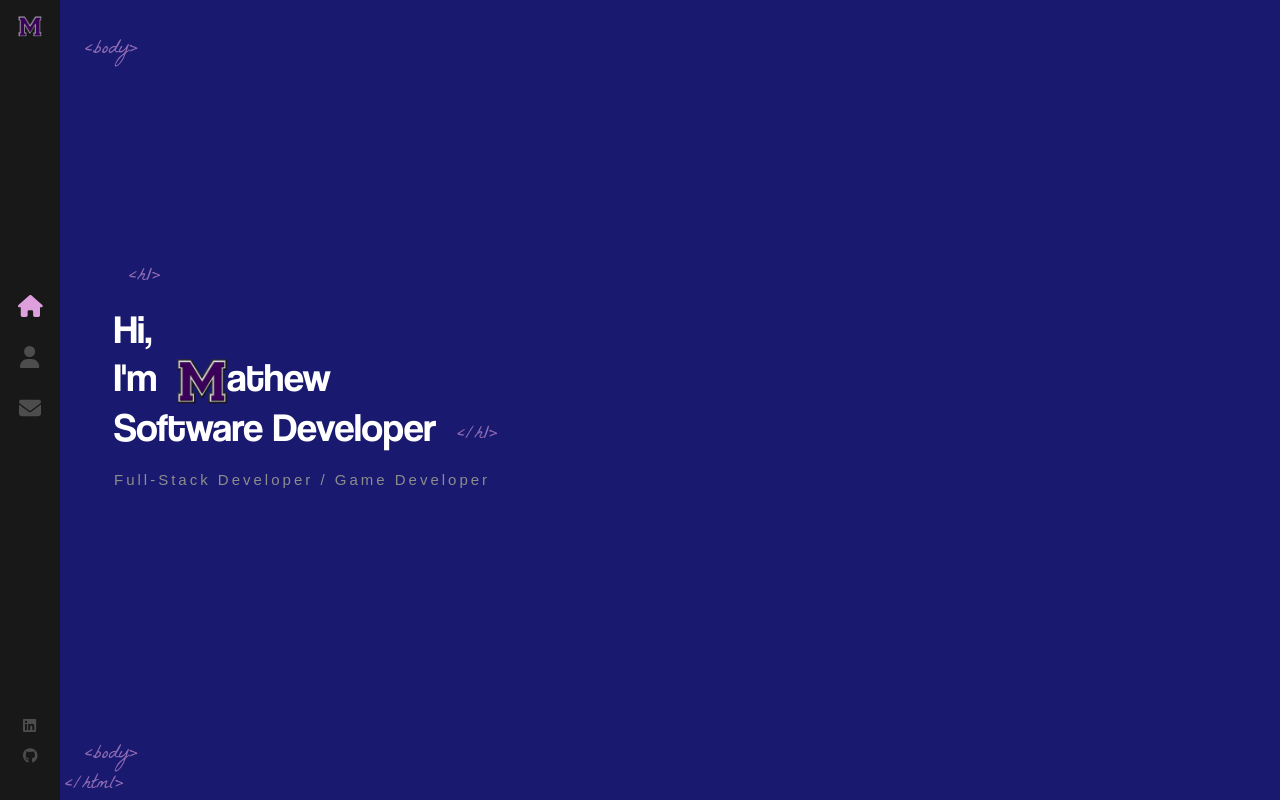
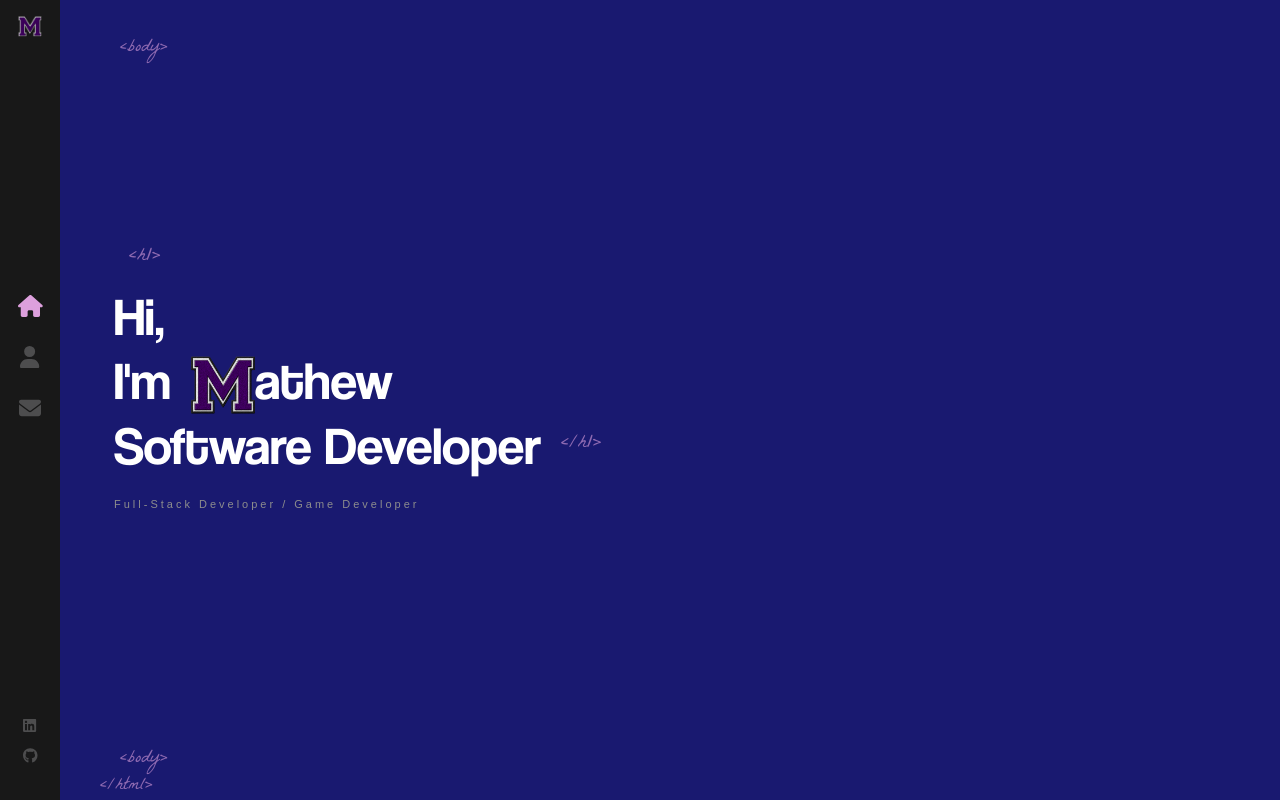
Before and after one commit to mathewfonteyne/developerPortfolio, a React (Create React App) app in the folder developer-portfolio/: page / in a window 1280 px wide. Built offline with nearby package versions, Linux system fonts and the light colour scheme.

Commit message:
changed measurements back to px for the time being.

```diff
--- a/developer-portfolio/src/components/Home/index.scss
+++ b/developer-portfolio/src/components/Home/index.scss
@@ -10,8 +10,7 @@
 
   h1 {
     color: #fff;
-    // font-size: 53px;
-    font-size: 4rem;
+    font-size: 53px; // 4rem;
     margin: 0;
     font-family: "Coolvetica";
     font-weight: 400;
@@ -20,7 +19,7 @@
       content: "<h1>";
       font-family: "La Belle Aurore";
       color: #dda0dd;
-      font-size: 2rem;
+      font-size: 20px; // 2rem;
       position: absolute;
       margin-top: -40px;
       left: 15px;
@@ -31,17 +30,17 @@
       content: "</h1>";
       font-family: "La Belle Aurore";
       color: #dda0dd;
-      font-size: 2rem;
+      font-size: 20px; // 2rem;
       position: absolute;
-      margin-top: 2rem; // 18px;
-      margin-left: 2.1rem; // 20px;
+      margin-top: 18px; // 2rem;
+      margin-left: 20px; // 2.1rem;
       animation: fadeIn 1s 1.7s backwards;
       opacity: 0.6;
     }
 
     img {
-      width: 5rem; // 64px
-      margin-left: 2rem; // 20px;
+      width: 64px; // 5rem;
+      margin-left: 20px; // 2rem;
       opacity: 0;
       height: auto;
       animation: rotateIn 1s linear both;
@@ -53,7 +52,7 @@
     color: #8d8d8d;
     margin-top: 20px;
     font-weight: 400;
-    font-size: 1.5rem; // 11px;
+    font-size: 11px; // 1.5rem;
     font-family: sans-serif;
     letter-spacing: 3px;
     animation: fadeIn 1s 1.8s backwards;
--- a/developer-portfolio/src/components/Layout/index.scss
+++ b/developer-portfolio/src/components/Layout/index.scss
@@ -16,8 +16,8 @@
   opacity: 0.6;
   position: absolute;
   bottom: 0;
-  left: 8.5rem; // 120px;
-  font-size: 2rem; // 18px;
+  left: 120px; // 8.5rem;
+  font-size: 18px; // 2rem;
   font-family: "La Belle Aurore";
 }
 
```
